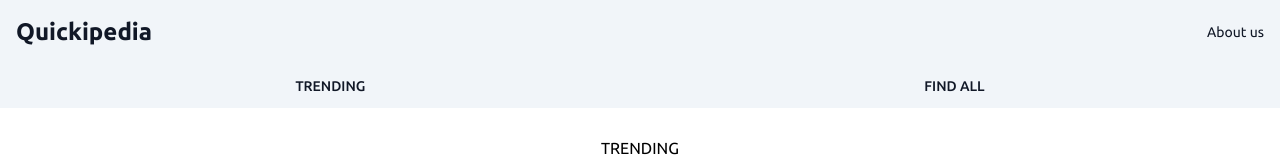
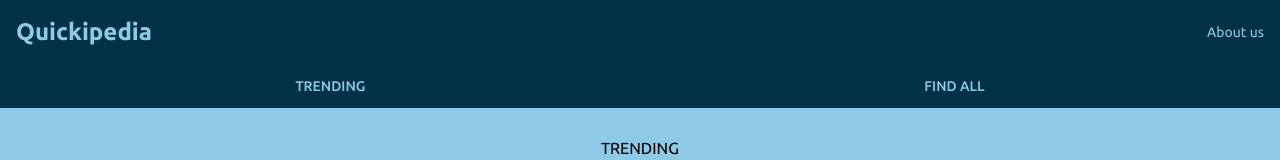
Before and after one commit to ComplotTeam/Quickipedia, a Next.js app in the folder quickipedia_frontend/: page / in a window 1280 px wide. Shown: the top 160 px of the page. Built offline with nearby package versions, Linux system fonts and the light colour scheme; no server answers.

Commit message:
feat: Adds custom colors scheme for frontend

```diff
--- a/quickipedia_frontend/app/components/article-title/ArticleTitle.tsx
+++ b/quickipedia_frontend/app/components/article-title/ArticleTitle.tsx
@@ -19,7 +19,7 @@ export const ArticleTitle = ({ question, answer, topic,rank }: Article) => {
 
   return (
     <>
-      <button className="px-6 w-100 text-sm text-grey-900 py-3 rounded mt-3 mb-3 border-2 border-black"
+      <button className="px-6 w-100 text-sm text-grey-900 py-3 rounded mt-3 mb-3 border-2 border-black bg-primaryB"
       onClick={() => handleSelect({ question, answer, topic,rank })}>
         {question}
       </button>
--- a/quickipedia_frontend/app/components/navbar/Navbar.tsx
+++ b/quickipedia_frontend/app/components/navbar/Navbar.tsx
@@ -5,20 +5,20 @@ import Link from "next/link";
 
 export const Navbar = () => {
   return (
-    <nav className="fixed top-0 w-full bg-slate-100 border-gray-200">
+    <nav className="fixed top-0 w-full bg-primary border-gray-200">
       <div className="flex flex-wrap justify-between items-center mx-auto max-w-screen-xl p-4">
         <Link
           href="/"
           className="flex items-center space-x-3 rtl:space-x-reverse"
         >
-          <span className="self-center text-2xl font-semibold whitespace-nowrap text-gray-900 hover:text-gray-400">
+          <span className="self-center text-2xl font-semibold whitespace-nowrap text-primaryB hover:text-gray-400">
             <h1 className="">Quickipedia</h1>
           </span>
         </Link>
         <div className="flex items-center space-x-6 rtl:space-x-reverse">
           <Link
             href="/about"
-            className="text-sm  text-gray-900 hover:underline"
+            className="text-sm  text-primaryB hover:underline"
           >
             About us
           </Link>
@@ -28,14 +28,14 @@ export const Navbar = () => {
         <button className="flex flex-row justify-center items-center font-medium mt-0 space-x-8 rtl:space-x-reverse text-sm">
           <Link
             href="/"
-            className="text-gray-900 hover:underline"
+            className="text-primaryB hover:underline"
             aria-current="page"
           >
             TRENDING
           </Link>
         </button>
         <button className="flex flex-row justify-center items-center font-medium mt-0 space-x-8 rtl:space-x-reverse text-sm">
-          <Link href="/allArticles" className="text-gray-900 hover:underline">
+          <Link href="/allArticles" className=" text-primaryB hover:underline">
             FIND ALL
           </Link>
         </button>
--- a/quickipedia_frontend/app/layout.tsx
+++ b/quickipedia_frontend/app/layout.tsx
@@ -25,7 +25,7 @@ export default function RootLayout({
   children: React.ReactNode;
 }) {
   return (
-    <html lang="en">
+    <html lang="en" className=" bg-primaryB">
       <body className={ubuntu.className}>
         <Navbar/>
         {children}
--- a/quickipedia_frontend/tailwind.config.ts
+++ b/quickipedia_frontend/tailwind.config.ts
@@ -8,6 +8,13 @@ const config: Config = {
   ],
   theme: {
     extend: {
+      colors: {
+        primary: "#023047",
+        primaryB: "#8ecae6",
+        secondary: "#ffb703",
+        secondaryB: "#fb8500",
+        ternary: "#219ebc"
+      },
     },
   },
   plugins: [],
```
